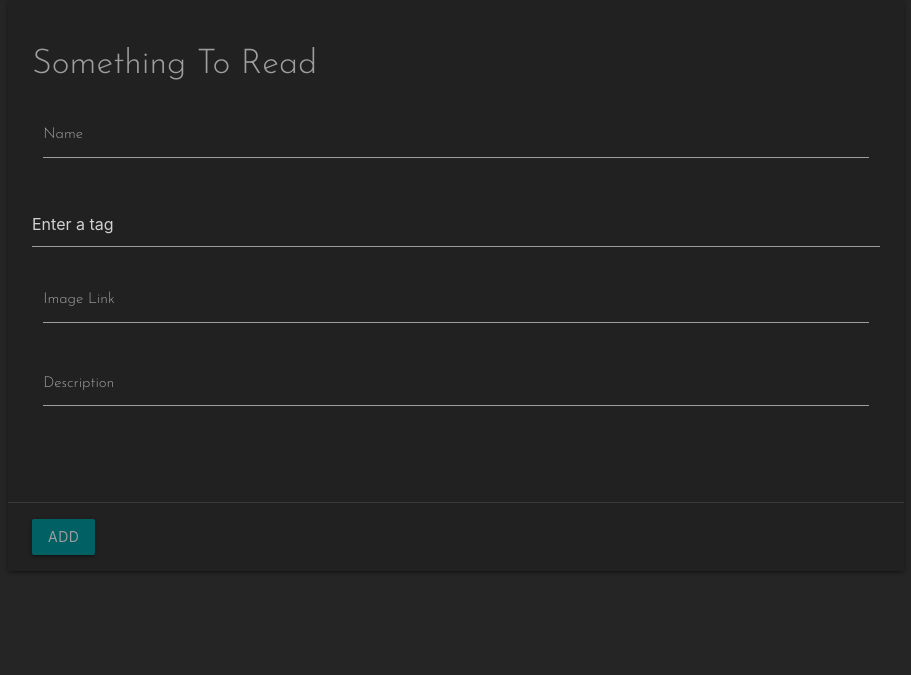
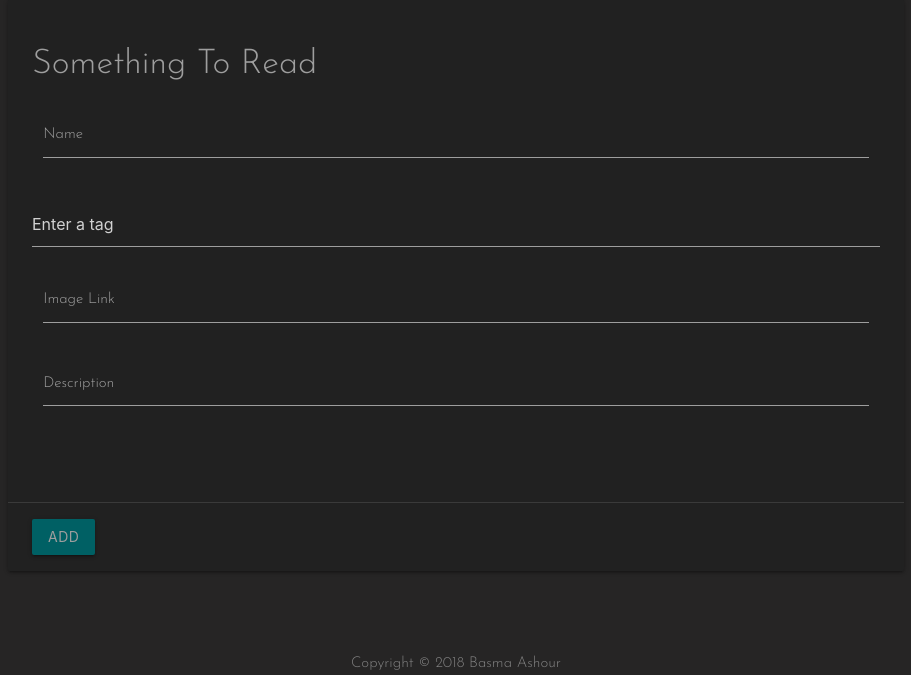
Before and after one commit to basmaashouur/reading-tracker, a Flask app: page /readings/ in a window 1280 px wide. Shown: the part 125-800 px from the top of the page, without its empty margins (184-1095 px from the left). Run offline with Flask 2, Linux system fonts and the light colour scheme; some libraries are stand-ins or nearby versions.

Commit message:
Add requirements.txt & logo img

```diff
--- a/static/styles/site.css
+++ b/static/styles/site.css
@@ -1,4 +1,6 @@
 @import url(https://fonts.googleapis.com/css?family=Josefin+Sans:300|Montserrat:800);
+
+
 * {
         margin: 0;
         padding: 0;
@@ -7,6 +9,7 @@
         font-size: 100%;
         vertical-align: baseline;
         background: transparent;
+
     }
  body {
      background-color:#262525;
@@ -24,3 +27,12 @@
 .modal-form-row {
   margin-bottom: 0px;
 }
+.footer {
+   position: fixed;
+   left: 0;
+   bottom: 0;
+   width: 100%;
+   background-color: 262525;
+   color: grey;
+   text-align: center;
+}
--- a/templates/nav.html
+++ b/templates/nav.html
@@ -51,6 +51,15 @@
     </nav>
   </div>
 
+    <!--==========================================
+                   Footer
+===========================================-->
+
+<div class="footer">
+  <p>Copyright © 2018 Basma Ashour</p>
+</div>
+
+
 
 
 
--- a/templates/readings.html
+++ b/templates/readings.html
@@ -53,7 +53,6 @@
         </div>
     </div>
 </form>
-
 <script type="text/javascript">
     // get all the tags from flask so I can make recommend, cam as JSON
     var dataJson = {{ dataPy | tojson | safe}};
```
Also changed, not shown: requirements.txt (added, +7 -0 lines), imgs/RC.png (added).
